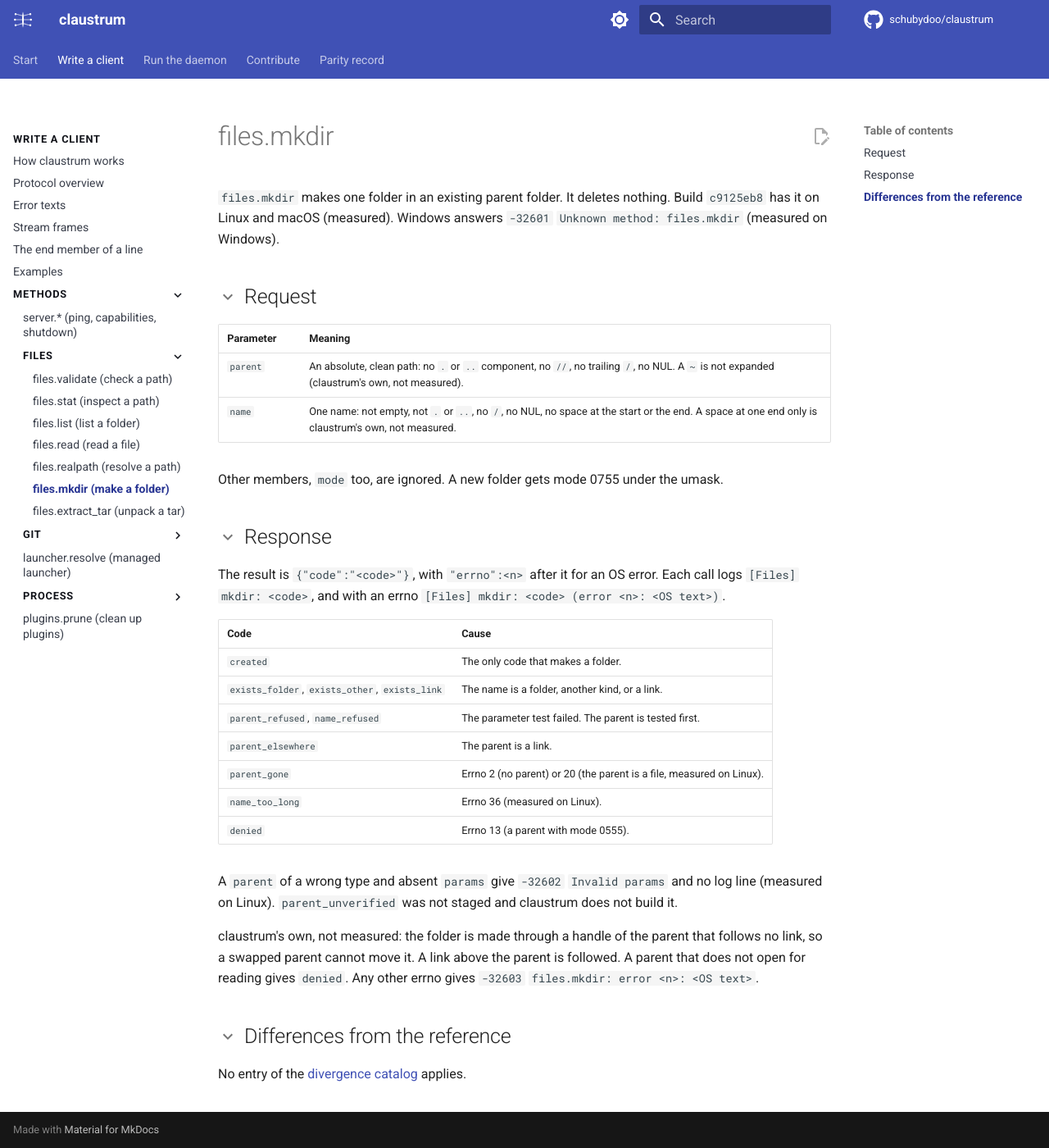
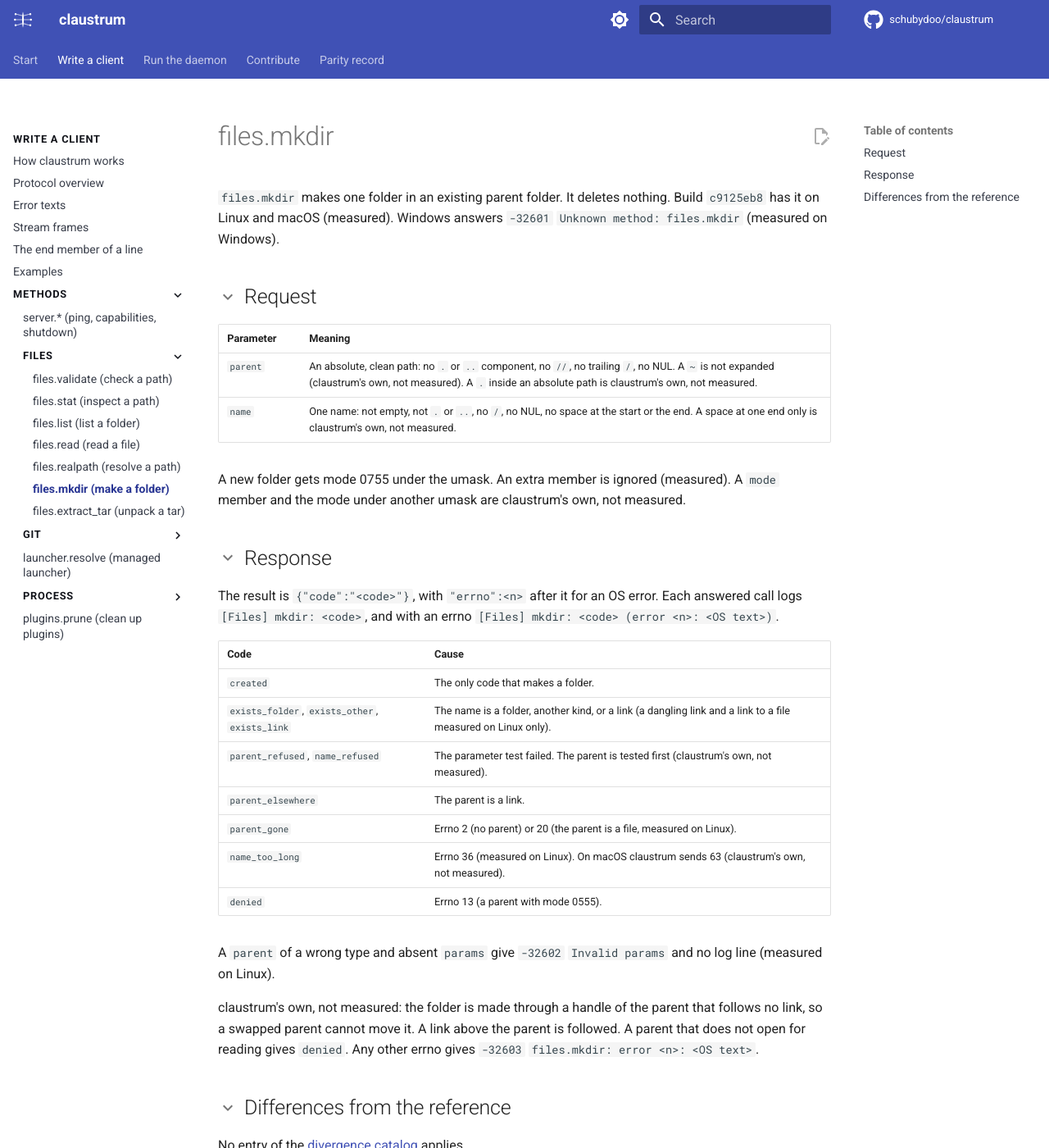
Before and after one commit to schubydoo/claustrum, an MkDocs documentation site: the page built from docs/protocol/files-mkdir.md, in a window 1280 px wide and 1400 px high. Shown: the whole window at 82% size. Built offline with MkDocs 1.6.1 and Material for MkDocs 9.7.7, drawn with Linux system fonts in a browser that asks for light colours; comment, search, counter and statistics services are not loaded.

Commit message:
docs: mark the files.mkdir claims by system and drop the same-methods sentence
Co-Authored-By: Claude Opus 5.5 <noreply@anthropic.com>

```diff
--- a/docs/protocol/files-mkdir.md
+++ b/docs/protocol/files-mkdir.md
@@ -6,26 +6,26 @@
 
 | Parameter | Meaning |
 |---|---|
-| `parent` | An absolute, clean path: no `.` or `..` component, no `//`, no trailing `/`, no NUL. A `~` is not expanded (claustrum's own, not measured). |
+| `parent` | An absolute, clean path: no `.` or `..` component, no `//`, no trailing `/`, no NUL. A `~` is not expanded (claustrum's own, not measured). A `.` inside an absolute path is claustrum's own, not measured. |
 | `name` | One name: not empty, not `.` or `..`, no `/`, no NUL, no space at the start or the end. A space at one end only is claustrum's own, not measured. |
 
-Other members, `mode` too, are ignored. A new folder gets mode 0755 under the umask.
+A new folder gets mode 0755 under the umask. An extra member is ignored (measured). A `mode` member and the mode under another umask are claustrum's own, not measured.
 
 ## Response
 
-The result is `{"code":"<code>"}`, with `"errno":<n>` after it for an OS error. Each call logs `[Files] mkdir: <code>`, and with an errno `[Files] mkdir: <code> (error <n>: <OS text>)`.
+The result is `{"code":"<code>"}`, with `"errno":<n>` after it for an OS error. Each answered call logs `[Files] mkdir: <code>`, and with an errno `[Files] mkdir: <code> (error <n>: <OS text>)`.
 
 | Code | Cause |
 |---|---|
 | `created` | The only code that makes a folder. |
-| `exists_folder`, `exists_other`, `exists_link` | The name is a folder, another kind, or a link. |
-| `parent_refused`, `name_refused` | The parameter test failed. The parent is tested first. |
+| `exists_folder`, `exists_other`, `exists_link` | The name is a folder, another kind, or a link (a dangling link and a link to a file measured on Linux only). |
+| `parent_refused`, `name_refused` | The parameter test failed. The parent is tested first (claustrum's own, not measured). |
 | `parent_elsewhere` | The parent is a link. |
 | `parent_gone` | Errno 2 (no parent) or 20 (the parent is a file, measured on Linux). |
-| `name_too_long` | Errno 36 (measured on Linux). |
+| `name_too_long` | Errno 36 (measured on Linux). On macOS claustrum sends 63 (claustrum's own, not measured). |
 | `denied` | Errno 13 (a parent with mode 0555). |
 
-A `parent` of a wrong type and absent `params` give `-32602` `Invalid params` and no log line (measured on Linux). `parent_unverified` was not staged and claustrum does not build it.
+A `parent` of a wrong type and absent `params` give `-32602` `Invalid params` and no log line (measured on Linux).
 
 claustrum's own, not measured: the folder is made through a handle of the parent that follows no link, so a swapped parent cannot move it. A link above the parent is followed. A parent that does not open for reading gives `denied`. Any other errno gives `-32603` `files.mkdir: error <n>: <OS text>`.
 
```
Also changed, not shown: README.md (+1 -1 lines), docs/ARCHITECTURE.md (+1 -2 lines), docs/PROTOCOL.md (+1 -1 lines), docs/protocol/server.md (+2 -2 lines), 3 other files.
